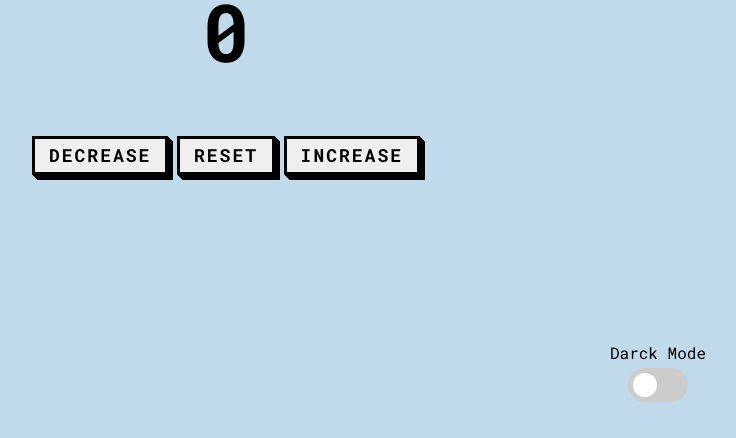
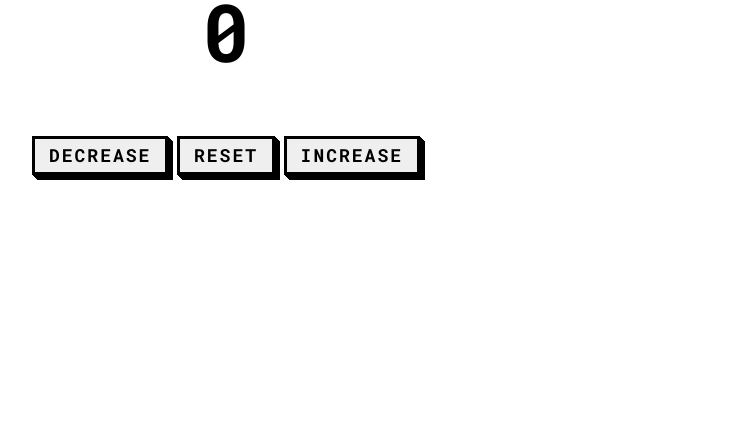
Before and after one commit to IsaacGSS/count, a plain HTML site: page index.html in a window 1280 px wide. Shown: the part 362-800 px from the top of the page, without its empty margins (414-1150 px from the left). Drawn offline with Linux system fonts and the light colour scheme.

Commit message:
v. 1.5.2

```diff
--- a/index.html
+++ b/index.html
@@ -7,9 +7,9 @@
   <link rel="shortcut icon" href="numeros.png" type="image/x-icon">
   <title>Contagem</title>
 </head>
-<body onclick="evento()">
+<body onload="tame()">
 
-   <main id="main">
+   <main onclick="evento()" id="main">
 
     <section class="display-contagem" id='display-contagem'>
 
@@ -31,14 +31,6 @@
 
     </section>
 
-    <footer>
-      <p>Darck Mode</p>
-      <label class="switch">
-      <input type="checkbox" id="checkbox" >
-      <span class="slider"></span>
-    </label>
-    </footer>
-
   </main>
 
   <script src="logica.js"></script>
--- a/logica.js
+++ b/logica.js
@@ -1,39 +1,49 @@
 var numero = 0
 let checkbox = document.getElementById("checkbox");
 
+
+// temeTime🌙🌞
+function tame() {
+  var data = new Date()
+  var hora = data.getHours()
+
+  if (hora > 6 && hora < 18) {
+    document.body.style.backgroundColor = "#C0DAEB";
+    document.getElementById("main").style.color = "#000000";
+    document.getElementById("contagem").style.color = "#000000";
+  } else if(hora > 18 && hora < 6) {
+    document.body.style.backgroundColor = "#152238";
+    document.getElementById("main").style.color = "#f5f5f5";
+    document.getElementById("contagem").style.color = "#f5f5f5";
+  }
+}
+
+
+// buttom🔢
 function mais() {
-
   document.getElementById('contagem').innerHTML = numero = numero + 1
 
 }
 
 function menos() {
-
   document.getElementById('contagem').innerHTML = numero = numero - 1
 
 }
 
 function reset() {
-
   document.getElementById('contagem').innerHTML = numero = 0
 
 }
 
+// return🏃
 document.getElementById('contagem').innerHTML = numero
 
+// evento visual👀
 function evento() {
-  if(checkbox.checked) {
-    document.body.style.backgroundColor = "#152238";
-    document.getElementById("main").style.color = "#f5f5f5";
-    document.getElementById("contagem").style.color = "#f5f5f5";
 
-  } else {
-    document.body.style.backgroundColor = "#C0DAEB";
-    document.getElementById("main").style.color = "#000000";
+  if (numero == 0) {
     document.getElementById("contagem").style.color = "#000000";
-  }
-
-  if (numero < 0) {
+  } if (numero < 0) {
     document.getElementById("contagem").style.color = "#cf0000";
   } if (numero > 0) {
     document.getElementById("contagem").style.color = "#1ba4ff";
--- a/style.css
+++ b/style.css
@@ -5,10 +5,6 @@
   padding: 0;
   border: border-box;
   font-family: 'Roboto Mono', monospace;
-}
-
-body{
-  background:#C0DAEB;
 }
 
 section{
@@ -89,57 +85,3 @@ footer p{
     width: 250px;
   }
 }
-
-/* From uiverse.io by @Jay-9527 */
-/* The switch - the box around the slider */
-.switch {
- font-size: 17px;
- position: relative;
- display: inline-block;
- width: 3.5em;
- height: 2em;
-}
-
-/* Hide default HTML checkbox */
-.switch input {
- opacity: 0;
- width: 0;
- height: 0;
-}
-
-/* The slider */
-.slider {
- position: absolute;
- cursor: pointer;
- top: 0;
- left: 0;
- right: 0;
- bottom: 0;
- background-color: #ccc;
- transition: .4s;
- border-radius: 30px;
-}
-
-.slider:before {
- position: absolute;
- content: "";
- height: 1.4em;
- width: 1.4em;
- border-radius: 20px;
- left: 0.3em;
- bottom: 0.3em;
- background-color: white;
- transition: .4s;
-}
-
-input:checked + .slider {
- background-color: rgb(0,221,80);
-}
-
-input:focus + .slider {
- box-shadow: 0 0 1px rgb(0,221,80);
-}
-
-input:checked + .slider:before {
- transform: translateX(1.5em);
-}
```
